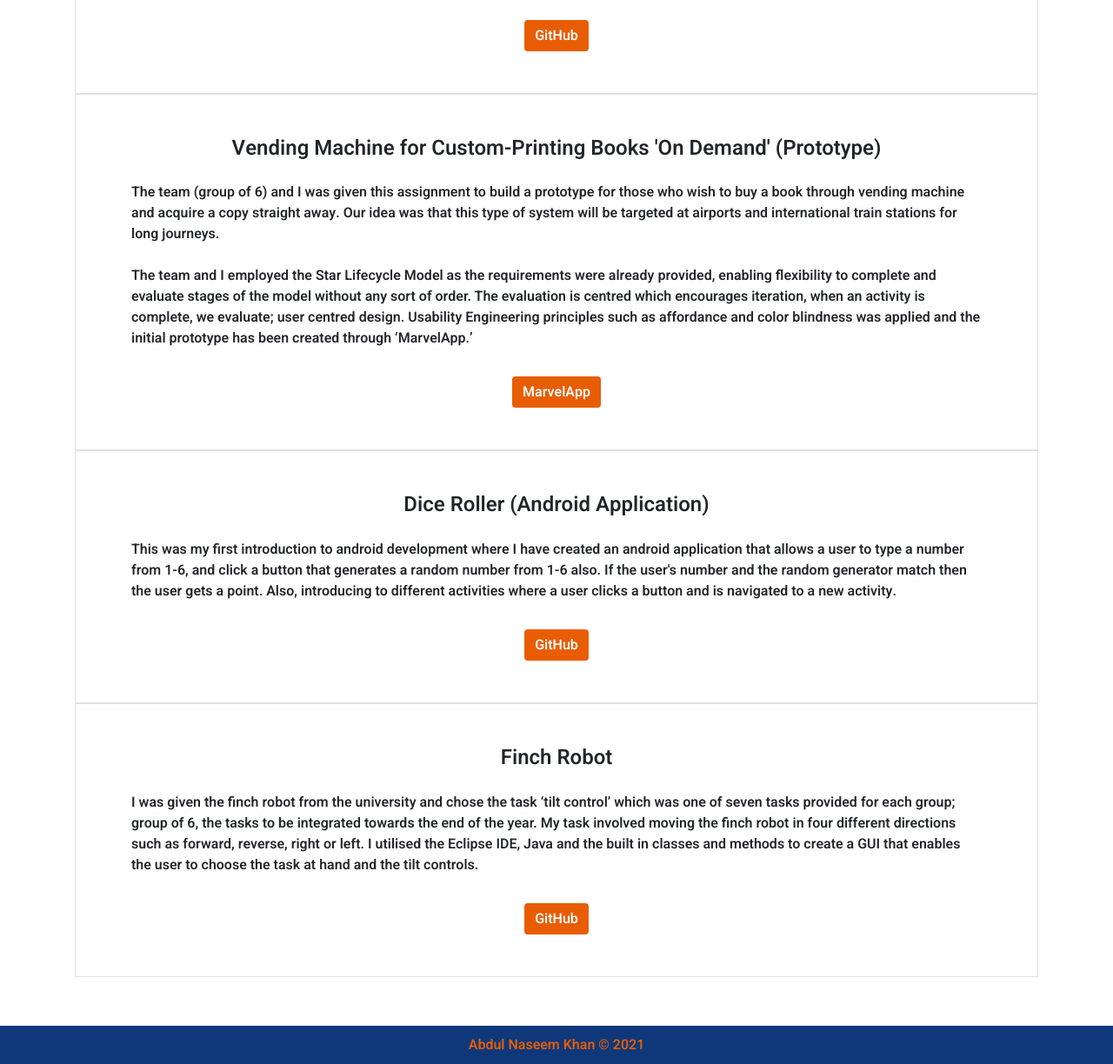
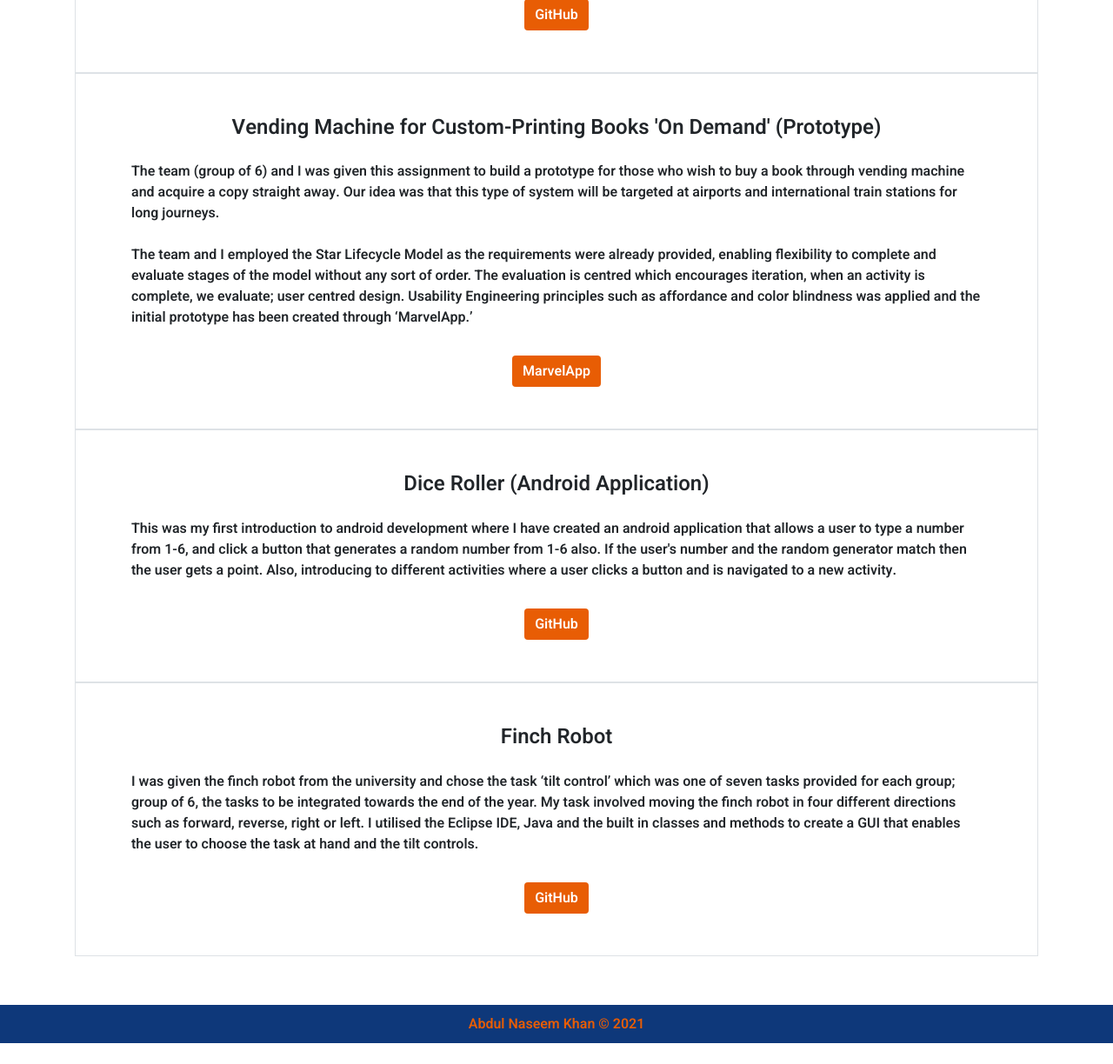
Before and after one commit to abdulnaseem/personal-portfolio, a Django app: page /projects/university_projects/ in a window 1280 px wide. Shown: the part 2038-3262 px from the top of the page at 87% size. After the commit the page ends 3238 px from the top, so only its background shows below. Run offline with Django 3.2, Linux system fonts and the light colour scheme; some libraries are stand-ins or nearby versions.

Commit message:
positioning

```diff
--- a/templates/basic_portfolio/university_projects.html
+++ b/templates/basic_portfolio/university_projects.html
@@ -17,7 +17,7 @@
         </div>
       </div>
 
-<div class="container p-3 rounded" id="projects">
+<div class="container pb-3 ps-3 pe-3 rounded" id="projects">
   <!-- <div class="container my-3 d-grid gap-5 p-5 rounded" id="projects"> -->
 
       <div class="p-4 my-3 border">
```
